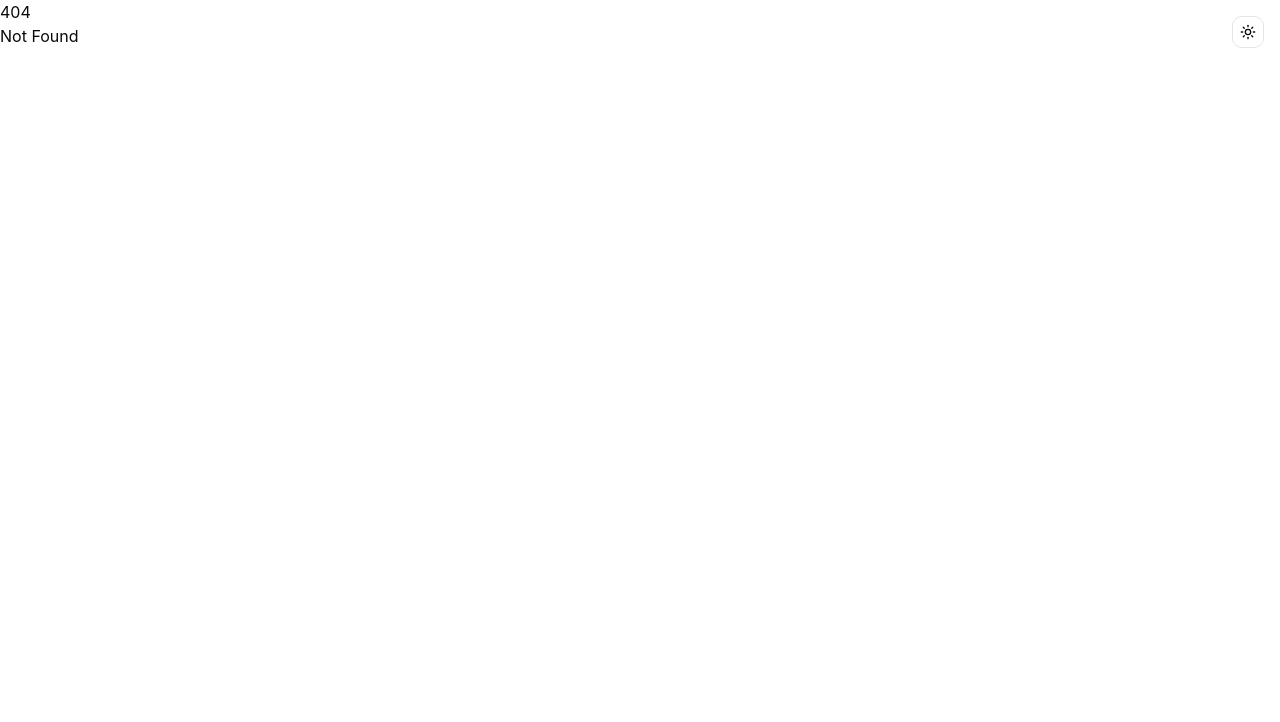
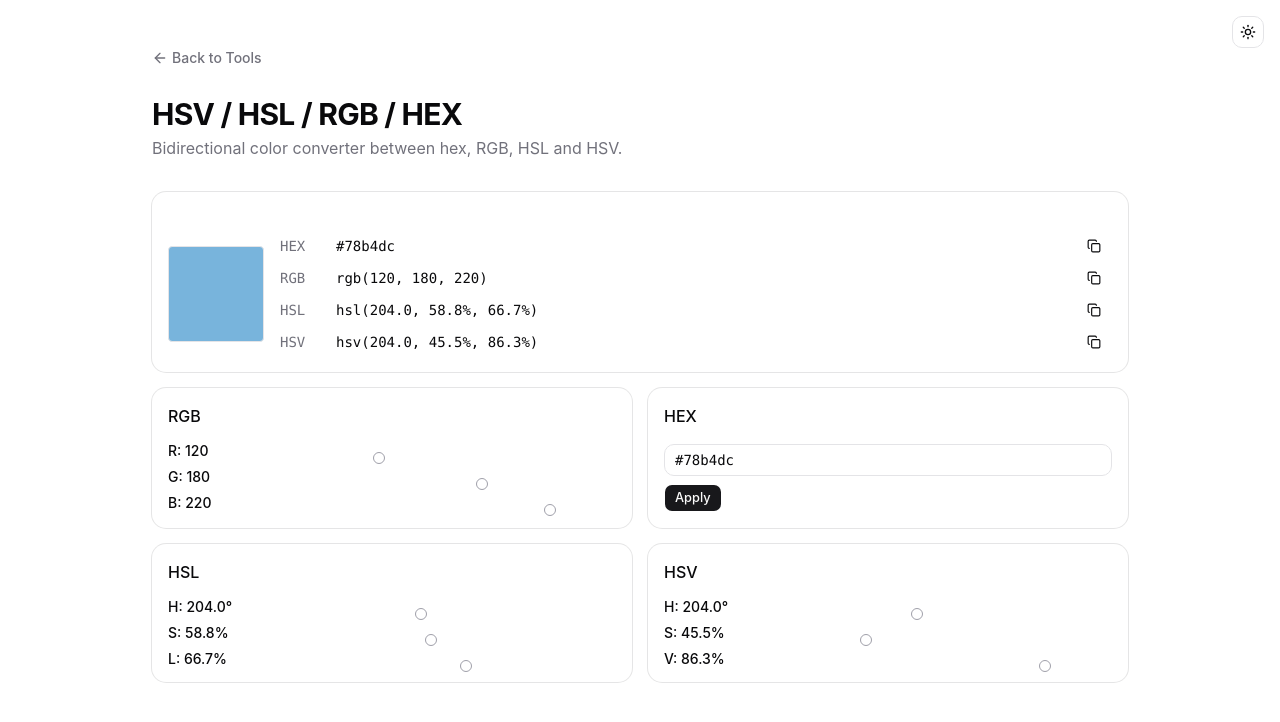
Before and after one commit to orykr/tool.ory.kr, a SvelteKit app in the folder frontend/: page /hsv-conv in a window 1280 px wide. Before the commit this address had no page. Shown: the top 722 px of the page. Built offline with nearby package versions, Linux system fonts and the light colour scheme.

Commit message:
feat(hsv-conv): add HSV/HSL/RGB/HEX bidirectional color converter

```diff
--- a/frontend/src/routes/+page.svelte
+++ b/frontend/src/routes/+page.svelte
@@ -821,6 +821,11 @@
 			href: "/data-url",
 			title: "Data URL",
 			description: "Encode files to data: URLs and decode them back to bytes."
+		},
+		{
+			href: "/hsv-conv",
+			title: "HSV / HSL / RGB / HEX",
+			description: "Bidirectional color converter with sliders."
 		}
 	];
 </script>
--- /dev/null
+++ b/frontend/src/routes/hsv-conv/+page.svelte
@@ -0,0 +1,269 @@
+<script lang="ts">
+	import * as Card from "$lib/components/ui/card/index.js";
+	import { Input } from "$lib/components/ui/input/index.js";
+	import { Label } from "$lib/components/ui/label/index.js";
+	import { Slider } from "$lib/components/ui/slider/index.js";
+	import { Button } from "$lib/components/ui/button/index.js";
+	import ArrowLeft from "@lucide/svelte/icons/arrow-left";
+	import Copy from "@lucide/svelte/icons/copy";
+	import Check from "@lucide/svelte/icons/check";
+
+	type RGB = { r: number; g: number; b: number };
+	type HSL = { h: number; s: number; l: number };
+	type HSV = { h: number; s: number; v: number };
+
+	let r = $state(120);
+	let g = $state(180);
+	let b = $state(220);
+
+	function rgbToHex({ r, g, b }: RGB): string {
+		const h = (n: number) => Math.round(n).toString(16).padStart(2, "0");
+		return `#${h(r)}${h(g)}${h(b)}`;
+	}
+
+	function hexToRgb(hex: string): RGB | null {
+		const m = hex.trim().match(/^#?([0-9a-fA-F]{3}|[0-9a-fA-F]{6})$/);
+		if (!m) return null;
+		let s = m[1];
+		if (s.length === 3) s = s.split("").map((c) => c + c).join("");
+		return {
+			r: parseInt(s.slice(0, 2), 16),
+			g: parseInt(s.slice(2, 4), 16),
+			b: parseInt(s.slice(4, 6), 16)
+		};
+	}
+
+	function rgbToHsl({ r, g, b }: RGB): HSL {
+		const rn = r / 255, gn = g / 255, bn = b / 255;
+		const max = Math.max(rn, gn, bn), min = Math.min(rn, gn, bn);
+		const l = (max + min) / 2;
+		let h = 0, s = 0;
+		if (max !== min) {
+			const d = max - min;
+			s = l > 0.5 ? d / (2 - max - min) : d / (max + min);
+			if (max === rn) h = (gn - bn) / d + (gn < bn ? 6 : 0);
+			else if (max === gn) h = (bn - rn) / d + 2;
+			else h = (rn - gn) / d + 4;
+			h *= 60;
+		}
+		return { h, s: s * 100, l: l * 100 };
+	}
+
+	function rgbToHsv({ r, g, b }: RGB): HSV {
+		const rn = r / 255, gn = g / 255, bn = b / 255;
+		const max = Math.max(rn, gn, bn), min = Math.min(rn, gn, bn);
+		const v = max;
+		const d = max - min;
+		const s = max === 0 ? 0 : d / max;
+		let h = 0;
+		if (d !== 0) {
+			if (max === rn) h = (gn - bn) / d + (gn < bn ? 6 : 0);
+			else if (max === gn) h = (bn - rn) / d + 2;
+			else h = (rn - gn) / d + 4;
+			h *= 60;
+		}
+		return { h, s: s * 100, v: v * 100 };
+	}
+
+	function hsvToRgb({ h, s, v }: HSV): RGB {
+		const sn = s / 100, vn = v / 100;
+		const c = vn * sn;
+		const hp = (((h % 360) + 360) % 360) / 60;
+		const x = c * (1 - Math.abs((hp % 2) - 1));
+		let r1 = 0, g1 = 0, b1 = 0;
+		if (0 <= hp && hp < 1) [r1, g1, b1] = [c, x, 0];
+		else if (1 <= hp && hp < 2) [r1, g1, b1] = [x, c, 0];
+		else if (2 <= hp && hp < 3) [r1, g1, b1] = [0, c, x];
+		else if (3 <= hp && hp < 4) [r1, g1, b1] = [0, x, c];
+		else if (4 <= hp && hp < 5) [r1, g1, b1] = [x, 0, c];
+		else [r1, g1, b1] = [c, 0, x];
+		const m = vn - c;
+		return {
+			r: Math.round((r1 + m) * 255),
+			g: Math.round((g1 + m) * 255),
+			b: Math.round((b1 + m) * 255)
+		};
+	}
+
+	function hslToRgb({ h, s, l }: HSL): RGB {
+		const sn = s / 100, ln = l / 100;
+		const c = (1 - Math.abs(2 * ln - 1)) * sn;
+		const hp = (((h % 360) + 360) % 360) / 60;
+		const x = c * (1 - Math.abs((hp % 2) - 1));
+		let r1 = 0, g1 = 0, b1 = 0;
+		if (0 <= hp && hp < 1) [r1, g1, b1] = [c, x, 0];
+		else if (1 <= hp && hp < 2) [r1, g1, b1] = [x, c, 0];
+		else if (2 <= hp && hp < 3) [r1, g1, b1] = [0, c, x];
+		else if (3 <= hp && hp < 4) [r1, g1, b1] = [0, x, c];
+		else if (4 <= hp && hp < 5) [r1, g1, b1] = [x, 0, c];
+		else [r1, g1, b1] = [c, 0, x];
+		const m = ln - c / 2;
+		return {
+			r: Math.round((r1 + m) * 255),
+			g: Math.round((g1 + m) * 255),
+			b: Math.round((b1 + m) * 255)
+		};
+	}
+
+	let rgb = $derived({ r, g, b });
+	let hex = $derived(rgbToHex(rgb));
+	let hsl = $derived(rgbToHsl(rgb));
+	let hsv = $derived(rgbToHsv(rgb));
+
+	let hexInput = $state(rgbToHex({ r: 120, g: 180, b: 220 }));
+	$effect(() => {
+		hexInput = rgbToHex(rgb);
+	});
+
+	function applyHex() {
+		const parsed = hexToRgb(hexInput);
+		if (parsed) {
+			r = parsed.r;
+			g = parsed.g;
+			b = parsed.b;
+		}
+	}
+
+	function applyHsl(newHsl: HSL) {
+		const next = hslToRgb(newHsl);
+		r = next.r;
+		g = next.g;
+		b = next.b;
+	}
+
+	function applyHsv(newHsv: HSV) {
+		const next = hsvToRgb(newHsv);
+		r = next.r;
+		g = next.g;
+		b = next.b;
+	}
+
+	let copied = $state<string | null>(null);
+	async function copy(text: string) {
+		await navigator.clipboard.writeText(text);
+		copied = text;
+		setTimeout(() => (copied = null), 1200);
+	}
+
+	function fmtPct(n: number): string {
+		return `${n.toFixed(1)}%`;
+	}
+</script>
+
+<main class="container mx-auto max-w-5xl px-6 py-12">
+	<nav class="mb-6">
+		<a href="/" class="text-muted-foreground hover:text-foreground inline-flex items-center gap-1 text-sm font-medium transition-colors">
+			<ArrowLeft class="h-4 w-4" />
+			Back to Tools
+		</a>
+	</nav>
+
+	<header class="mb-8">
+		<h1 class="text-3xl font-bold tracking-tight">HSV / HSL / RGB / HEX</h1>
+		<p class="text-muted-foreground mt-1">
+			Bidirectional color converter between hex, RGB, HSL and HSV.
+		</p>
+	</header>
+
+	<Card.Root class="mb-4">
+		<Card.Content class="pt-6">
+			<div class="flex items-center gap-4">
+				<div class="h-24 w-24 rounded border" style="background:{hex}"></div>
+				<div class="flex-1 space-y-1 font-mono text-sm">
+					<div class="flex items-center gap-2">
+						<span class="text-muted-foreground w-12">HEX</span>
+						<span>{hex}</span>
+						<Button variant="ghost" size="sm" class="ml-auto" onclick={() => copy(hex)}>
+							{#if copied === hex}<Check />{:else}<Copy />{/if}
+						</Button>
+					</div>
+					<div class="flex items-center gap-2">
+						<span class="text-muted-foreground w-12">RGB</span>
+						<span>rgb({r}, {g}, {b})</span>
+						<Button variant="ghost" size="sm" class="ml-auto" onclick={() => copy(`rgb(${r}, ${g}, ${b})`)}>
+							{#if copied === `rgb(${r}, ${g}, ${b})`}<Check />{:else}<Copy />{/if}
+						</Button>
+					</div>
+					<div class="flex items-center gap-2">
+						<span class="text-muted-foreground w-12">HSL</span>
+						<span>hsl({hsl.h.toFixed(1)}, {fmtPct(hsl.s)}, {fmtPct(hsl.l)})</span>
+						<Button variant="ghost" size="sm" class="ml-auto" onclick={() => copy(`hsl(${hsl.h.toFixed(1)}, ${fmtPct(hsl.s)}, ${fmtPct(hsl.l)})`)}>
+							{#if copied === `hsl(${hsl.h.toFixed(1)}, ${fmtPct(hsl.s)}, ${fmtPct(hsl.l)})`}<Check />{:else}<Copy />{/if}
+						</Button>
+					</div>
+					<div class="flex items-center gap-2">
+						<span class="text-muted-foreground w-12">HSV</span>
+						<span>hsv({hsv.h.toFixed(1)}, {fmtPct(hsv.s)}, {fmtPct(hsv.v)})</span>
+						<Button variant="ghost" size="sm" class="ml-auto" onclick={() => copy(`hsv(${hsv.h.toFixed(1)}, ${fmtPct(hsv.s)}, ${fmtPct(hsv.v)})`)}>
+							{#if copied === `hsv(${hsv.h.toFixed(1)}, ${fmtPct(hsv.s)}, ${fmtPct(hsv.v)})`}<Check />{:else}<Copy />{/if}
+						</Button>
+					</div>
+				</div>
+			</div>
+		</Card.Content>
+	</Card.Root>
+
+	<div class="grid gap-4 md:grid-cols-2">
+		<Card.Root>
+			<Card.Header><Card.Title class="text-base">RGB</Card.Title></Card.Header>
+			<Card.Content class="space-y-3">
+				<div>
+					<Label>R: {r}</Label>
+					<Slider type="single" min={0} max={255} step={1} value={r} onValueChange={(v) => (r = v)} />
+				</div>
+				<div>
+					<Label>G: {g}</Label>
+					<Slider type="single" min={0} max={255} step={1} value={g} onValueChange={(v) => (g = v)} />
+				</div>
+				<div>
+					<Label>B: {b}</Label>
+					<Slider type="single" min={0} max={255} step={1} value={b} onValueChange={(v) => (b = v)} />
+				</div>
+			</Card.Content>
+		</Card.Root>
+
+		<Card.Root>
+			<Card.Header><Card.Title class="text-base">HEX</Card.Title></Card.Header>
+			<Card.Content class="space-y-2">
+				<Input bind:value={hexInput} class="font-mono" />
+				<Button size="sm" onclick={applyHex}>Apply</Button>
+			</Card.Content>
+		</Card.Root>
+
+		<Card.Root>
+			<Card.Header><Card.Title class="text-base">HSL</Card.Title></Card.Header>
+			<Card.Content class="space-y-3">
+				<div>
+					<Label>H: {hsl.h.toFixed(1)}°</Label>
+					<Slider type="single" min={0} max={360} step={1} value={Math.round(hsl.h)} onValueChange={(v) => applyHsl({ ...hsl, h: v })} />
+				</div>
+				<div>
+					<Label>S: {fmtPct(hsl.s)}</Label>
+					<Slider type="single" min={0} max={100} step={1} value={Math.round(hsl.s)} onValueChange={(v) => applyHsl({ ...hsl, s: v })} />
+				</div>
+				<div>
+					<Label>L: {fmtPct(hsl.l)}</Label>
+					<Slider type="single" min={0} max={100} step={1} value={Math.round(hsl.l)} onValueChange={(v) => applyHsl({ ...hsl, l: v })} />
+				</div>
+			</Card.Content>
+		</Card.Root>
+
+		<Card.Root>
+			<Card.Header><Card.Title class="text-base">HSV</Card.Title></Card.Header>
+			<Card.Content class="space-y-3">
+				<div>
+					<Label>H: {hsv.h.toFixed(1)}°</Label>
+					<Slider type="single" min={0} max={360} step={1} value={Math.round(hsv.h)} onValueChange={(v) => applyHsv({ ...hsv, h: v })} />
+				</div>
+				<div>
+					<Label>S: {fmtPct(hsv.s)}</Label>
+					<Slider type="single" min={0} max={100} step={1} value={Math.round(hsv.s)} onValueChange={(v) => applyHsv({ ...hsv, s: v })} />
+				</div>
+				<div>
+					<Label>V: {fmtPct(hsv.v)}</Label>
+					<Slider type="single" min={0} max={100} step={1} value={Math.round(hsv.v)} onValueChange={(v) => applyHsv({ ...hsv, v: v })} />
+				</div>
+			</Card.Content>
+		</Card.Root>
+	</div>
+</main>
```
